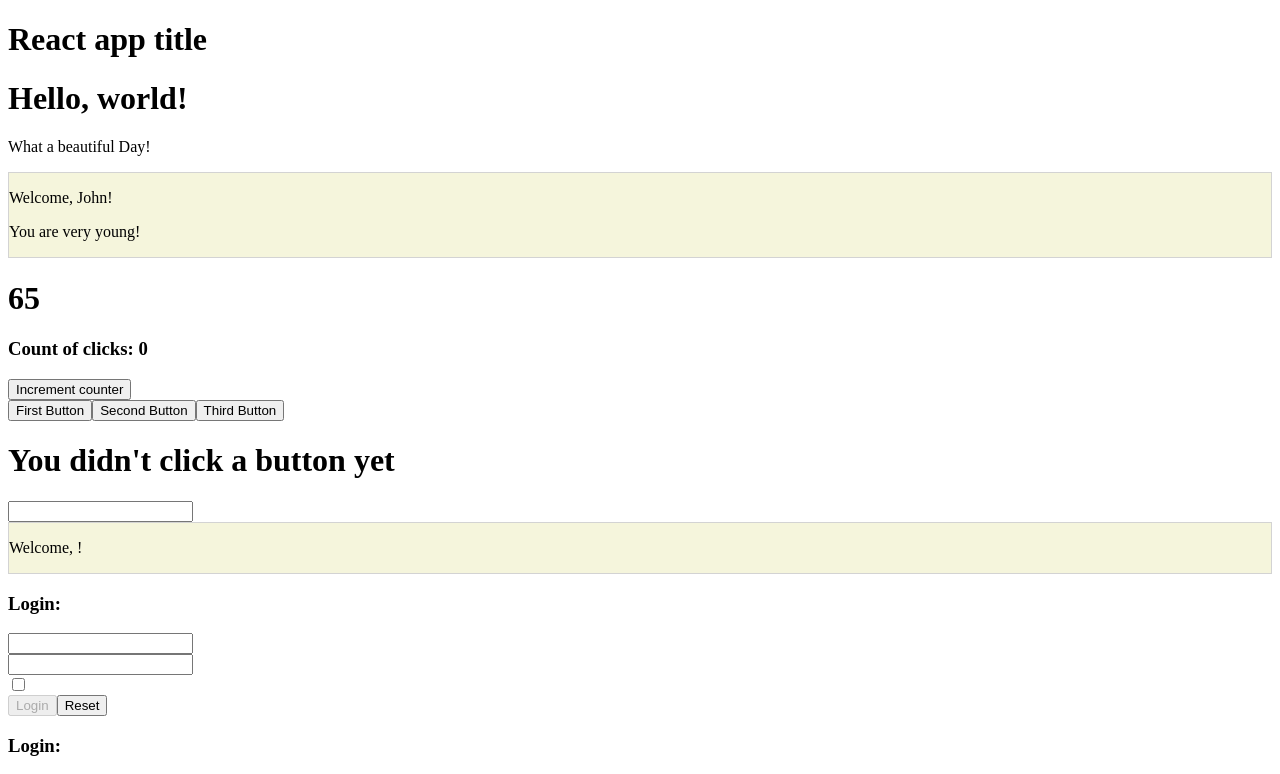
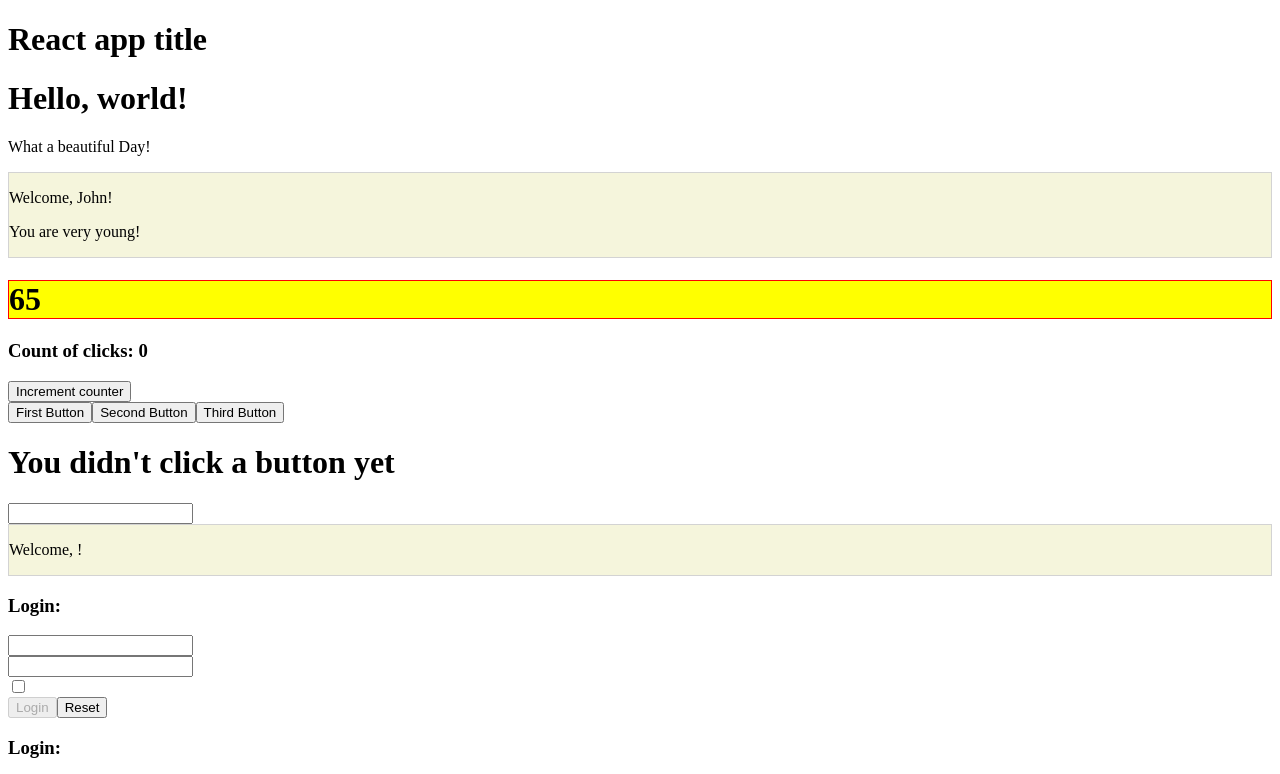
Before and after one commit to Kekko26/react-exercises, a React (Create React App) app: page / in a window 1280 px wide. Shown: the top 774 px of the page. Built offline with nearby package versions, Linux system fonts and the light colour scheme.

Commit message:
Exercise done

```diff
--- a/src/CounterDisplay.js
+++ b/src/CounterDisplay.js
@@ -2,6 +2,11 @@ import React from "react";
 
 export class CounterDisplay extends React.Component{
     render(){
-        return <h1>{this.props.counter}</h1>
+        const Mystyle = {
+            backgroundColor: 'yellow',
+            border: 'red 1px solid'
+        }
+
+        return <h1 style={Mystyle}>{this.props.counter}</h1>
     }
 }
```
